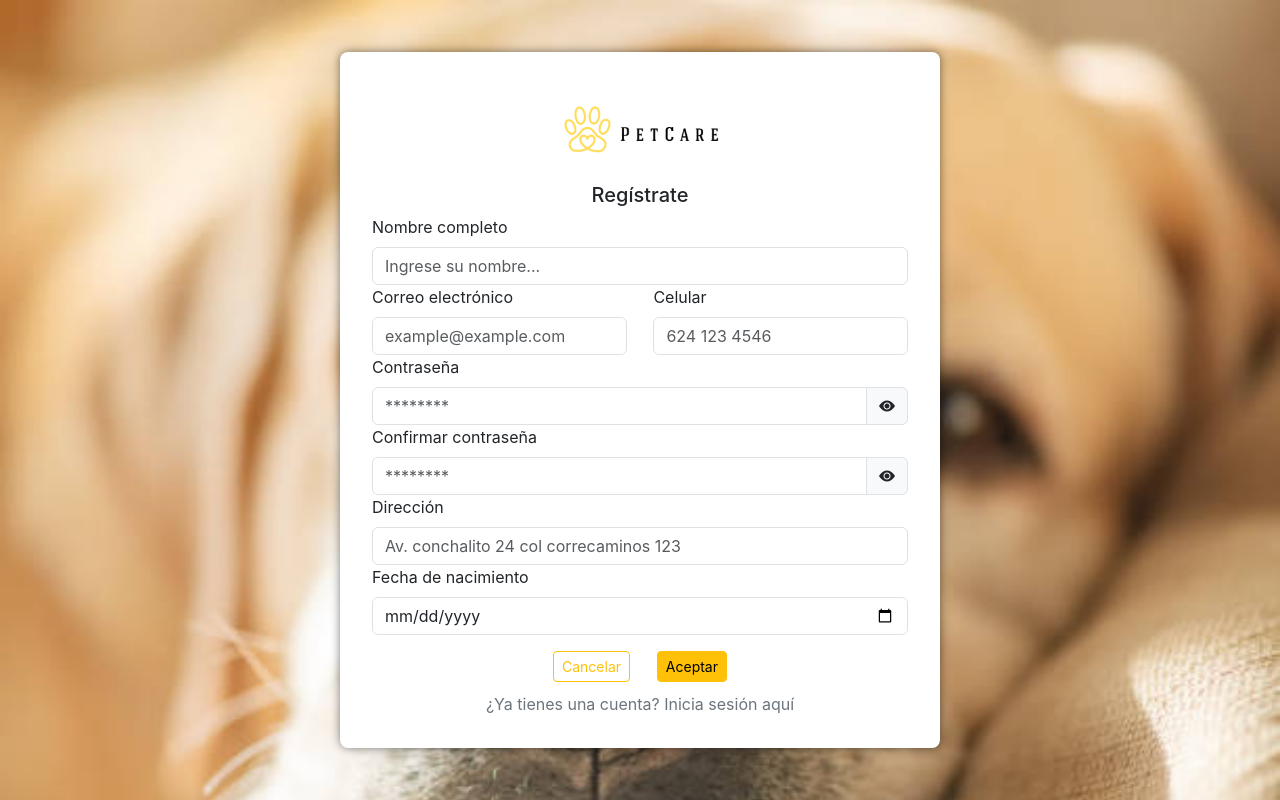
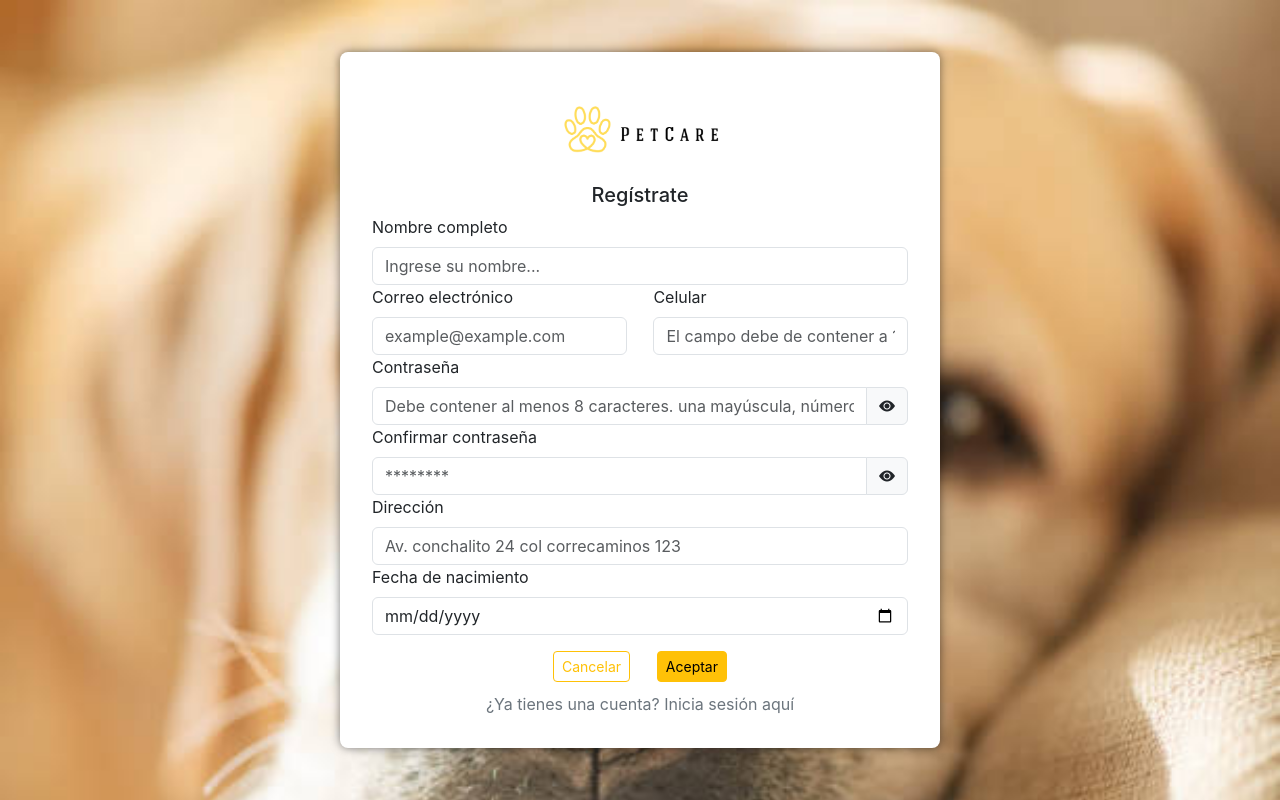
Before and after one commit to ChrisRodMor/PetCare, a React (Create React App) app in the folder client/refugioanimales/: page /register in a window 1280 px wide. Built offline with nearby package versions, Linux system fonts and the light colour scheme.

Commit message:
conexionvermascota

```diff
--- a/client/refugioanimales/src/App.js
+++ b/client/refugioanimales/src/App.js
@@ -5,6 +5,7 @@ import Register from './Register';
 import Login from './Login';
 import Inicio from './Inicio';
 import Adoptar from './Adoptar';
+import VerMascota from './VerMascota';
 import Reportes from './Reportes';
 import Contactanos from './Contactanos';
 import Donaciones from './Donaciones';
@@ -23,6 +24,7 @@ function App() {
                   <Route path="/register" element={<Register />} />
                   <Route path="/inicio" element={<ProtectedRoute element={<Inicio />} />} />
                   <Route path="/adoptar" element={<ProtectedRoute element={<Adoptar />} />} />
+                  <Route path="/adoptar/:id" element={<ProtectedRoute element={<VerMascota />} />} />
                   <Route path="/reportes" element={<ProtectedRoute element={<Reportes />} />} />
                   <Route path="/nuevoreporte" element={<ProtectedRoute element={<NuevoReporte />} />} />
                   <Route path="/contactanos" element={<ProtectedRoute element={<Contactanos />} />} />
--- a/client/refugioanimales/src/Configuracion.js
+++ b/client/refugioanimales/src/Configuracion.js
@@ -157,6 +157,7 @@ function Configuracion() {
                                         <Form.Control
                                             type="text"
                                             name="phone"
+                                            placeholder='El campo debe de contener a 10 dígitos.'
                                             value={formData.phone}
                                             onChange={handleChange}
                                         />
@@ -167,7 +168,7 @@ function Configuracion() {
                                             <Form.Control
                                                 type={showPassword ? 'text' : 'password'}
                                                 name="password"
-                                                placeholder="Nueva contraseña..."
+                                                placeholder="Debe contener al menos 8 caracteres. una mayúscula, número y un (!, $, #, % o *)."
                                                 value={formData.password}
                                                 onChange={handleChange}
                                             />
@@ -181,6 +182,7 @@ function Configuracion() {
                                         <Form.Control
                                             type="text"
                                             name="address"
+                                            placeholder="Nueva contraseña..."
                                             value={formData.address}
                                             onChange={handleChange}
                                         />
--- a/client/refugioanimales/src/Register.js
+++ b/client/refugioanimales/src/Register.js
@@ -120,7 +120,7 @@ function Register() {
                                     <Form.Control
                                         type="text"
                                         name="phone"
-                                        placeholder="624 123 4546"
+                                        placeholder="El campo debe de contener a 10 dígitos."
                                         value={form.phone}
                                         onChange={handleChange}
                                     />
@@ -133,7 +133,7 @@ function Register() {
                                     <Form.Control
                                         type={showPassword ? 'text' : 'password'}
                                         name="password"
-                                        placeholder="********"
+                                        placeholder="Debe contener al menos 8 caracteres. una mayúscula, número y un (!, $, #, % o *)."
                                         value={form.password}
                                         onChange={handleChange}
                                     />
--- /dev/null
+++ b/client/refugioanimales/src/VerMascota.js
@@ -0,0 +1,39 @@
+import React, { useEffect, useState } from 'react';
+import { useParams } from 'react-router-dom';
+import axios from 'axios';
+
+function VerMascota() {
+    const { id } = useParams();
+    const [mascota, setMascota] = useState(null);
+
+    useEffect(() => {
+        const fetchMascota = async () => {
+            try {
+                const response = await axios.get(`http://127.0.0.1:8000/api/animals/${id}`);
+                setMascota(response.data); // Establecer los datos de la mascota desde la API
+            } catch (error) {
+                console.error('Error fetching pet details:', error);
+            }
+        };
+
+        fetchMascota();
+    }, [id]);
+
+    if (!mascota) {
+        return <div>Loading...</div>; // Mostrar un mensaje de carga mientras se obtienen los datos
+    }
+
+    // Verificar que mascota.name existe antes de acceder a él
+    if (!mascota.name) {
+        return <div>No se encontró el nombre de la mascota.</div>;
+    }
+
+    return (
+        <div>
+            <h1>{mascota.name}</h1>
+            <p>Otros detalles de la mascota...</p>
+        </div>
+    );
+}
+
+export default VerMascota;
```
